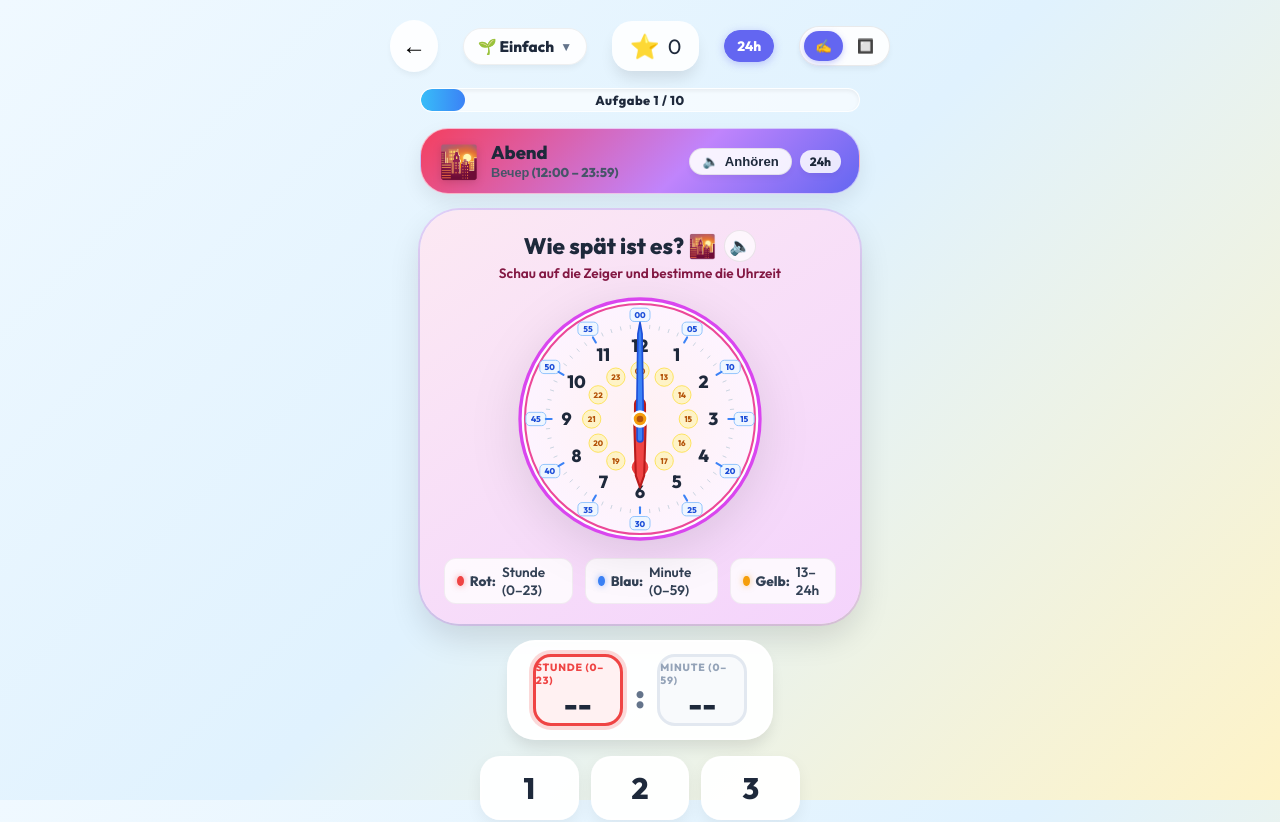
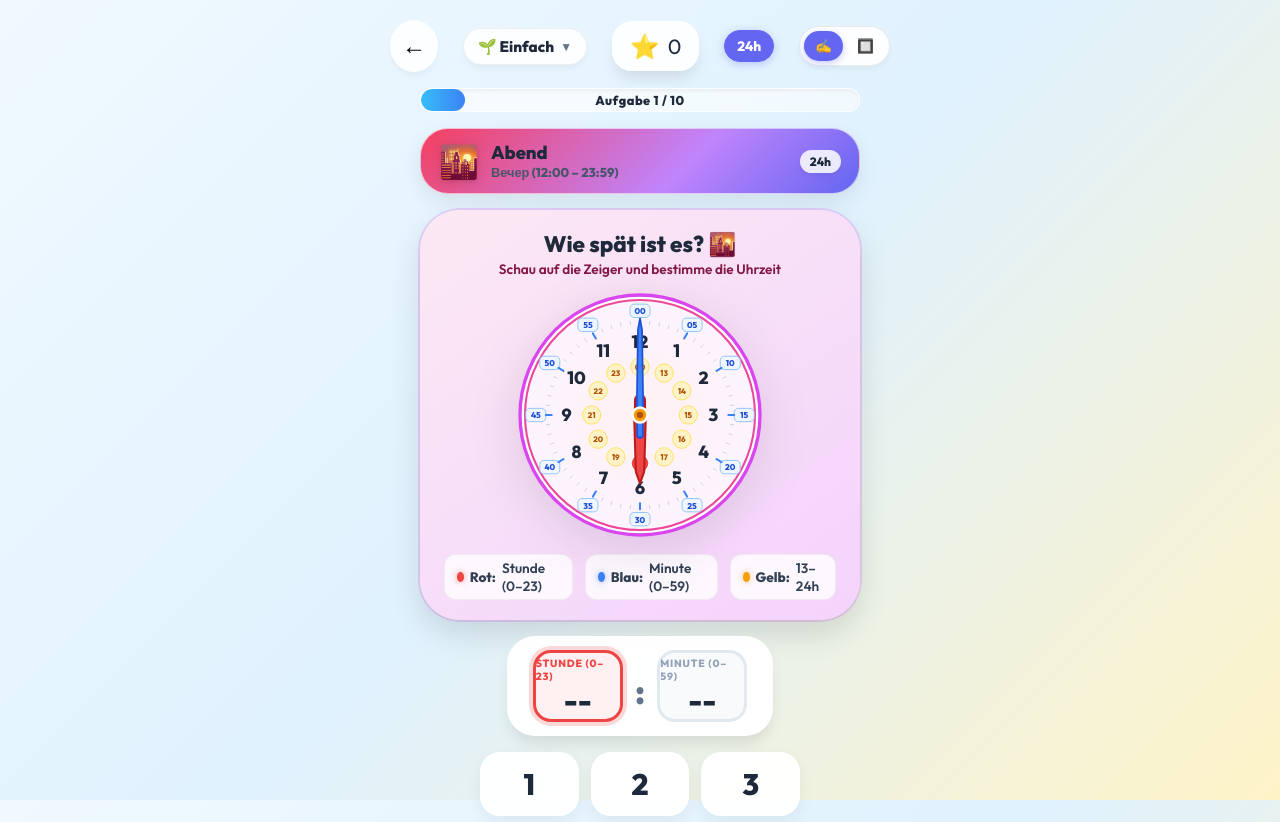
Before and after one commit to lexanokhin-web/math-kids, a React (Vite) app: page /clock in a window 1280 px wide. Shown: the top 822 px of the page. Built offline with nearby package versions, Linux system fonts and the light colour scheme.

Commit message:
Play German voice pronunciation ONLY on correct answer

```diff
--- a/src/components/ClockGameView.tsx
+++ b/src/components/ClockGameView.tsx
@@ -688,23 +688,9 @@ const ClockGameView: React.FC = () => {
                     </div>
                 </div>
 
-                <div className="sky-banner-actions">
-                    {/* Audio Listen Button */}
-                    <button
-                        type="button"
-                        className={`audio-listen-btn ${isSpeaking ? 'speaking-active' : ''}`}
-                        onClick={() => playVoicePronunciation()}
-                        title="Uhrzeit auf Deutsch anhören 🗣️"
-                        aria-label="Aussprache anhören"
-                    >
-                        <span className="audio-icon">{isSpeaking ? '🔊' : '🔈'}</span>
-                        <span className="audio-btn-text">Anhören</span>
-                    </button>
-
                 {is24Hour && problem.hour24 >= 12 && (
                     <span className="badge-24h-indicator">24h</span>
                 )}
-                </div>
             </motion.div>
 
             {/* Dynamic Analog Clock Card */}
@@ -720,19 +706,9 @@ const ClockGameView: React.FC = () => {
                 transition={{ type: 'spring', stiffness: 260, damping: 20 }}
             >
                 <div className="clock-title-bar">
-                    <div className="clock-title-row">
                     <h3 style={{ color: currentTheme.numberColor }}>
                         Wie spät ist es? {currentTheme.icon}
                     </h3>
-                        <button
-                            type="button"
-                            className={`mini-speak-btn ${isSpeaking ? 'active' : ''}`}
-                            onClick={() => playVoicePronunciation()}
-                            title="Aussprache anhören"
-                        >
-                            {isSpeaking ? '🔊' : '🔈'}
-                        </button>
-                    </div>
                     <p className="clock-hint-sub" style={{ color: currentTheme.subtextColor }}>
                         Schau auf die Zeiger und bestimme die Uhrzeit
                     </p>
```
Lines whose indentation alone changed are shown as unchanged.
